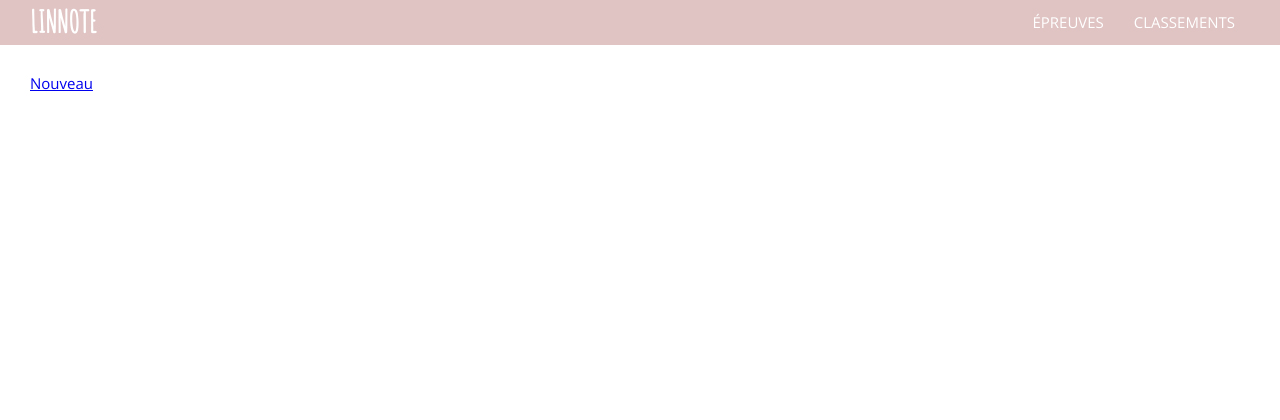
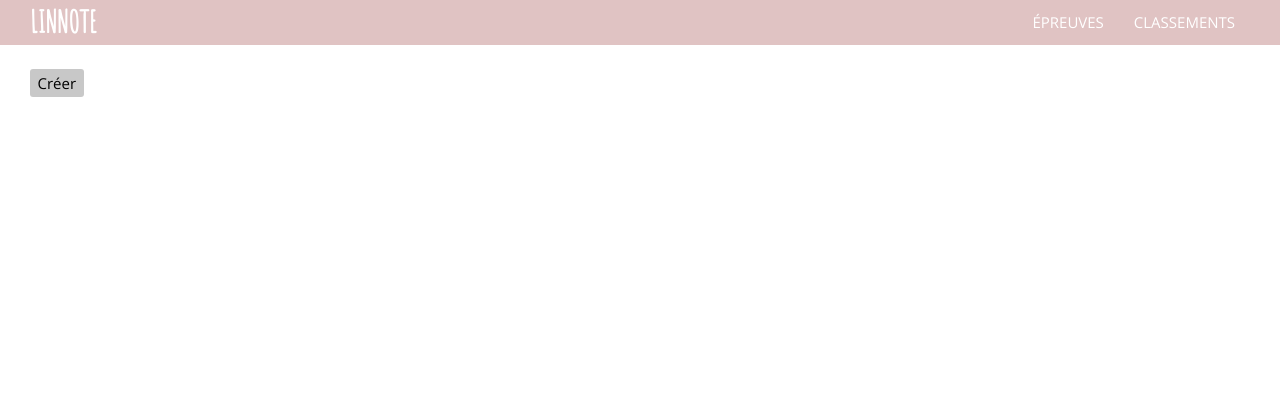
Before and after one commit to natolh/linnote, a Flask app: page /reports in a window 1280 px wide. Shown: the top 420 px of the page. Run offline with Flask 2, Linux system fonts and the light colour scheme.

Commit message:
Style modification for ‘menu’ items

```diff
--- a/linnote/static/master.css
+++ b/linnote/static/master.css
@@ -72,3 +72,15 @@ footer a:hover {
     color: rgb(120, 120, 120);
     text-decoration: underline;
 }
+
+menu a {
+    padding: 0.25rem 0.5rem;
+    background-color: rgb(200, 200, 200);
+    border-radius: 0.2rem;
+    color: inherit;
+    text-decoration: none;
+}
+
+menu a:hover {
+    background-color: rgb(180, 180, 180);
+}
--- a/linnote/templates/assessments.html
+++ b/linnote/templates/assessments.html
@@ -4,7 +4,7 @@
 <menu type="toolbar">
     <li>
         <a href="/assessment">
-            Nouveau
+            Créer
         </a>
     </li>
 </menu>
--- a/linnote/templates/reports.html
+++ b/linnote/templates/reports.html
@@ -4,7 +4,7 @@
 <menu type="toolbar">
     <li>
         <a href="/report">
-            Nouveau
+            Créer
         </a>
     </li>
 </menu>
```
